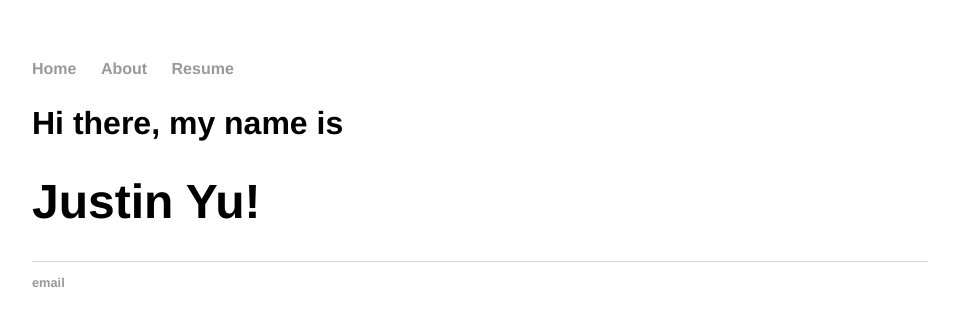
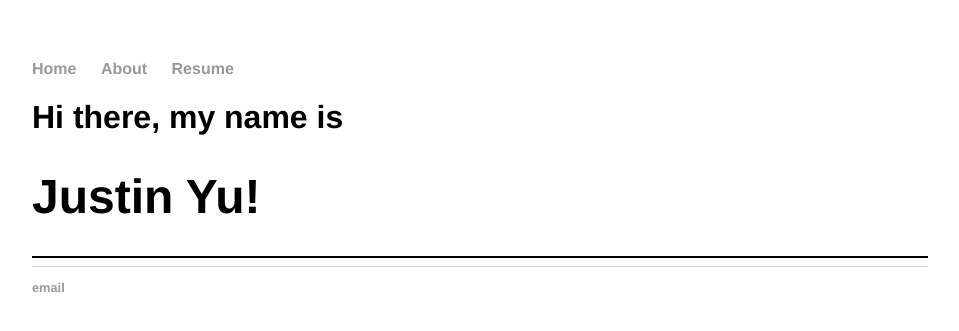
Before and after one commit to justinjelly/justinjelly.github.io, a Jekyll site: the page built from index.html, in a window 1280 px wide. Shown: the top 331 px of the page, without its empty margins (160-1119 px from the left). Built offline with Jekyll 4.4.1, drawn with Linux system fonts in a browser that asks for light colours.

Commit message:
Update index.html

```diff
--- a/index.html
+++ b/index.html
@@ -3,6 +3,7 @@ layout: default
 title: Justin Yu
 ---
 <div class="blurb">
-	<h2>Hi there, my name is</h2>
+	<h1 style="font-size:2em;">Hi there, my name is</h1>
 	<h1>Justin Yu!</h1>
+	<hr style="height:2px;border-width:0;color:black;background-color:black">
 </div><!-- /.blurb -->
```
